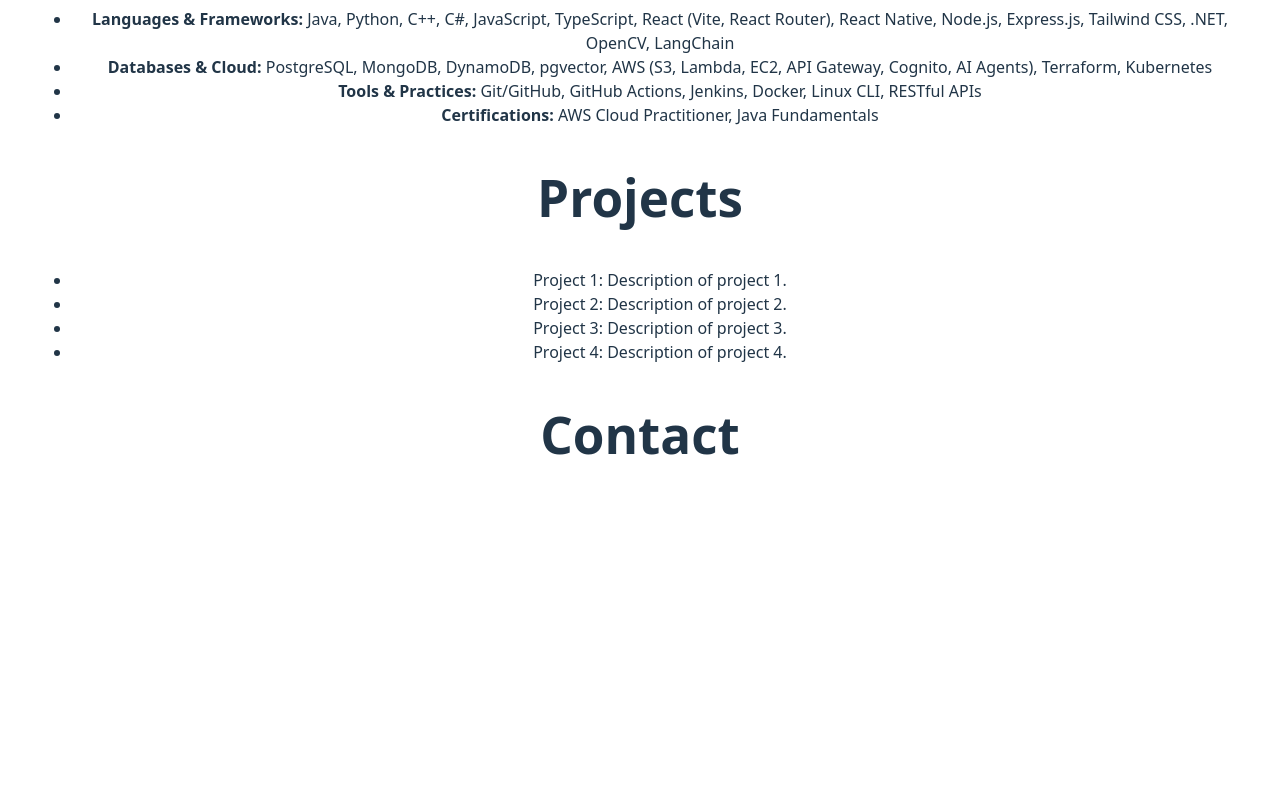
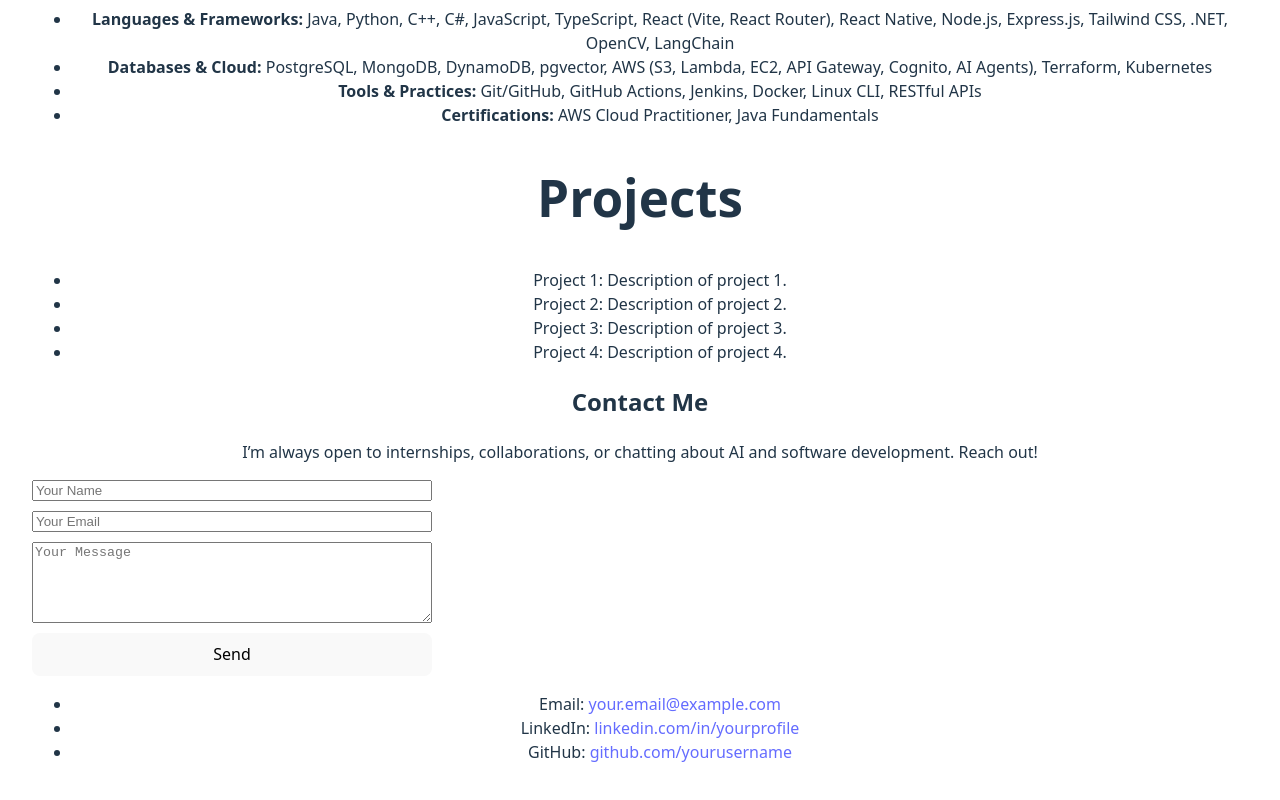
Before and after one commit to vangaraajay/personal-portfolio-v1, a React (Vite) app: page / in a window 1280 px wide. Shown: the part 426-1226 px from the top of the page. Before the commit the page ends 963 px from the top, so only its background shows below. Built offline with nearby package versions, Linux system fonts and the light colour scheme.

Commit message:
Seperated into components and added form

```diff
--- /dev/null
+++ b/components/Contact.jsx
@@ -0,0 +1,29 @@
+import React from 'react'
+
+const Contact = () => {
+  return (
+    <>
+        <h2>Contact Me</h2>
+        <p>I’m always open to internships, collaborations, or chatting about AI and software development. Reach out!</p>
+
+        <form
+            action="https://formspree.io/f/mjgvryqa"
+            method="POST"
+            style={{ display: 'flex', flexDirection: 'column', maxWidth: '400px', gap: '10px' }}
+        >
+            <input type="text" name="name" placeholder="Your Name" required />
+            <input type="email" name="email" placeholder="Your Email" required />
+            <textarea name="message" placeholder="Your Message" required rows="5"></textarea>
+            <button type="submit">Send</button>
+        </form>
+
+        <ul>
+            <li>Email: <a href="mailto:your.email@example.com">your.email@example.com</a></li>
+            <li>LinkedIn: <a href="https://linkedin.com/in/yourprofile" target="_blank" rel="noopener noreferrer">linkedin.com/in/yourprofile</a></li>
+            <li>GitHub: <a href="https://github.com/yourusername" target="_blank" rel="noopener noreferrer">github.com/yourusername</a></li>
+        </ul>
+    </>
+  )
+}
+
+export default Contact
--- /dev/null
+++ b/components/Projects.jsx
@@ -0,0 +1,17 @@
+import React from 'react'
+
+const Projects = () => {
+  return (
+    <>
+        <h1 className="text-5xl">Projects</h1>
+        <ul>
+          <li>Project 1: Description of project 1.</li>
+          <li>Project 2: Description of project 2.</li>
+          <li>Project 3: Description of project 3.</li>
+          <li>Project 4: Description of project 4.</li>
+        </ul>
+    </>
+  )
+}
+
+export default Projects
--- /dev/null
+++ b/components/Skills.jsx
@@ -0,0 +1,25 @@
+import React from 'react'
+
+const Skills = () => {
+  return (
+    <>
+      <h2>Technical Skills</h2>
+      <ul>
+        <li>
+          <strong>Languages & Frameworks:</strong> Java, Python, C++, C#, JavaScript, TypeScript, React (Vite, React Router), React Native, Node.js, Express.js, Tailwind CSS, .NET, OpenCV, LangChain
+        </li>
+        <li>
+          <strong>Databases & Cloud:</strong> PostgreSQL, MongoDB, DynamoDB, pgvector, AWS (S3, Lambda, EC2, API Gateway, Cognito, AI Agents), Terraform, Kubernetes
+        </li>
+        <li>
+          <strong>Tools & Practices:</strong> Git/GitHub, GitHub Actions, Jenkins, Docker, Linux CLI, RESTful APIs
+        </li>
+        <li>
+          <strong>Certifications:</strong> AWS Cloud Practitioner, Java Fundamentals
+        </li>
+      </ul>
+    </>
+  )
+}
+
+export default Skills
--- a/src/App.jsx
+++ b/src/App.jsx
@@ -2,9 +2,11 @@
 import {Route, createBrowserRouter, RouterProvider, createRoutesFromElements} from 'react-router-dom'
 import './App.css'
 import Navbar from '../components/Navbar'
+import Projects from '../components/Projects'
+import Skills from '../components/Skills'
+import Contact from '../components/Contact'
 
 function App() {
-  const [count, setCount] = useState(0)
 
   return (
     <>
@@ -18,35 +20,15 @@
       <a href="#contact">Contact</a>
 
       <section id="skills">
-        <h2>Technical Skills</h2>
-        <ul>
-          <li>
-            <strong>Languages & Frameworks:</strong> Java, Python, C++, C#, JavaScript, TypeScript, React (Vite, React Router), React Native, Node.js, Express.js, Tailwind CSS, .NET, OpenCV, LangChain
-          </li>
-          <li>
-            <strong>Databases & Cloud:</strong> PostgreSQL, MongoDB, DynamoDB, pgvector, AWS (S3, Lambda, EC2, API Gateway, Cognito, AI Agents), Terraform, Kubernetes
-          </li>
-          <li>
-            <strong>Tools & Practices:</strong> Git/GitHub, GitHub Actions, Jenkins, Docker, Linux CLI, RESTful APIs
-          </li>
-          <li>
-            <strong>Certifications:</strong> AWS Cloud Practitioner, Java Fundamentals
-          </li>
-        </ul>
+        <Skills />
       </section>
 
       <section id="projects">
-        <h1 className="text-5xl">Projects</h1>
-        <ul>
-          <li>Project 1: Description of project 1.</li>
-          <li>Project 2: Description of project 2.</li>
-          <li>Project 3: Description of project 3.</li>
-          <li>Project 4: Description of project 4.</li>
-        </ul>
+        <Projects />
       </section>
 
       <section id="contact">
-        <h1>Contact</h1>
+        <Contact />
       </section>
     </>
   )
```
